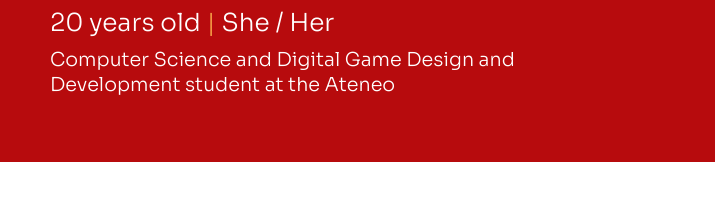
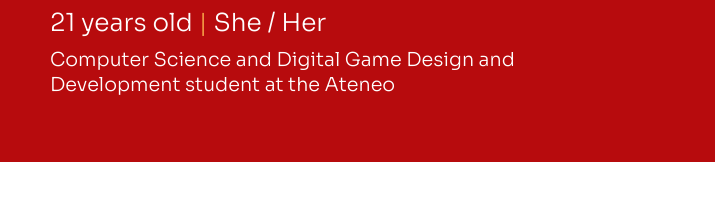
Before and after one commit to Pamelisium/Serrano---Performing-Identities, a plain HTML site: page index.html in a window 1280 px wide. Shown: the part 253-474 px from the top of the page, 565-1280 px from the left. Drawn offline with Linux system fonts and the light colour scheme.

Commit message:
Updated age

```diff
--- a/index.html
+++ b/index.html
@@ -28,7 +28,7 @@
 					<p class = "intro-phrase">
 						<span>Hello, I'm</span>
 						<span>Pamela Anne Serrano</span>
-						<span>20 years old <span class = "divider">|</span> She / Her</span>
+						<span>21 years old <span class = "divider">|</span> She / Her</span>
 						<span>Computer Science and Digital Game Design and Development student at the Ateneo</span>
 					</p>
 				</div>
```
